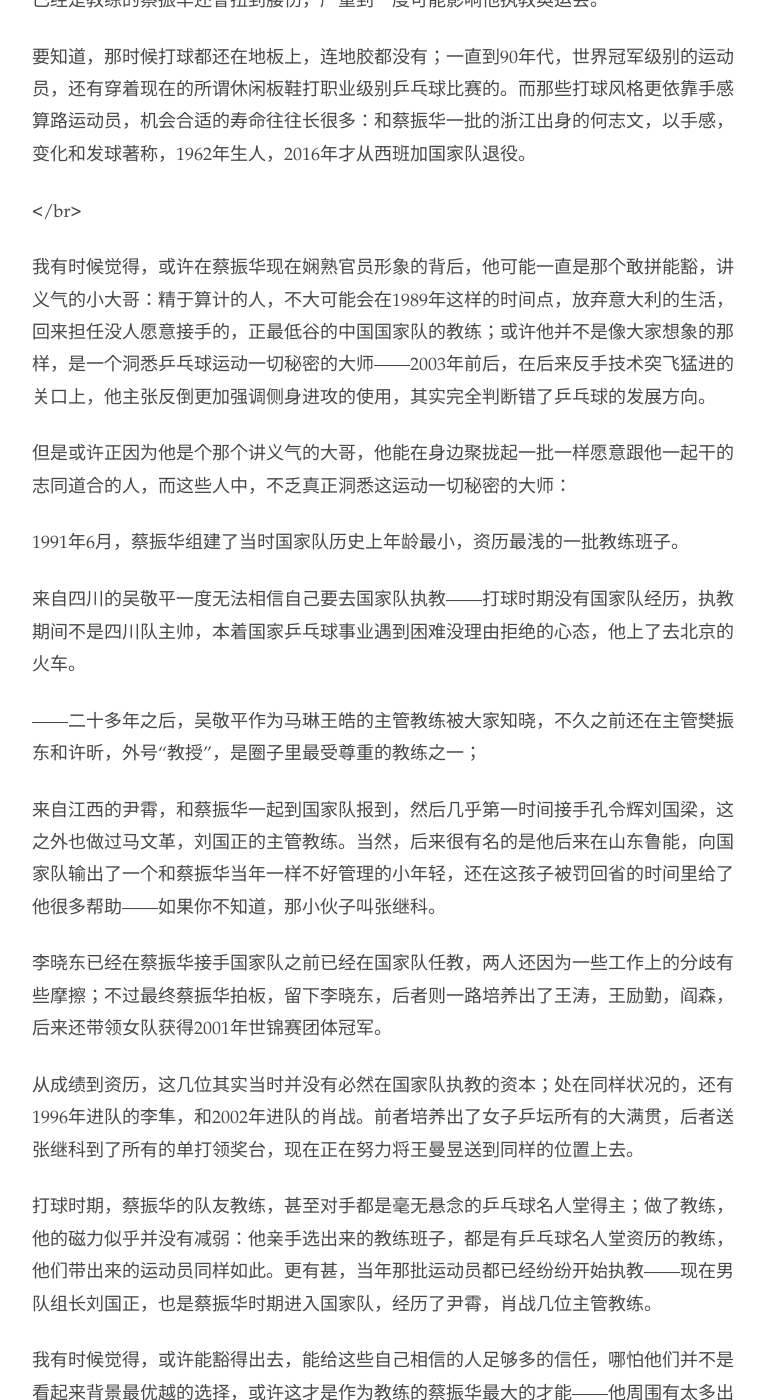
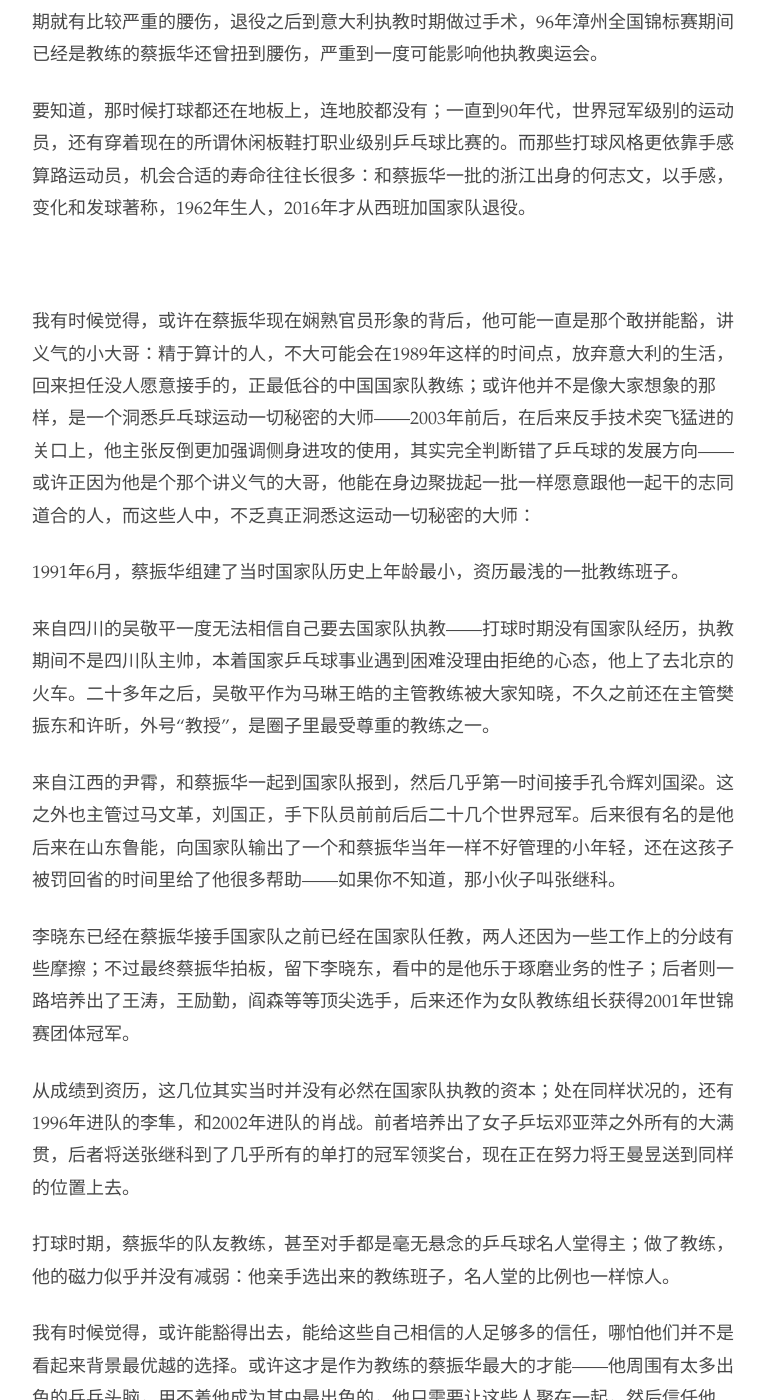
Before and after one commit to readandchedan/readandchedan.github.io, a Jekyll site: the page built from _posts/tabletennis/_posts/2018-09-26-cai-zhenhua.md, in a window 1280 px wide and 1400 px high, scrolled down 3512 px. Shown: the whole window, without its empty margins (256-1021 px from the left). Built offline with Jekyll 4.4.1, drawn with Linux system fonts in a browser that asks for light colours; some of the changed text lies outside the part shown.

Commit message:
modified

```diff
--- a/_posts/tabletennis/_posts/2018-09-26-cai-zhenhua.md
+++ b/_posts/tabletennis/_posts/2018-09-26-cai-zhenhua.md
@@ -1,5 +1,5 @@
 ---
-title: 蔡振华：永远不在意料之内的体育生涯
+title: 蔡振华：小大哥；胜负师；不在意料之中的体育生涯
 layout: default
 ---
 
@@ -7,17 +7,19 @@
 
 1978年，一个江苏小伙子背着行李，到国家队报到。
 
-这个当时有点愣头愣脑的年轻人打起球来一往无前，每得一分振臂呼喊，捡球恨不得绕场一周跑上一圈，看着精力无穷。当时已经是国家体委副主席的徐寅生，和当时国家队教练的李富荣对这个小伙子很有些期待：徐寅生听说这小伙子从小跑得快，跳得远，身体素质拔群，不到10岁就是小学的赛跑冠军；后来迷上打球进了少体校，四个月之后全市冠军，12岁进省队，不到16岁就成为省队主力，很有些天赋。
+这个当时有点愣头愣脑的年轻人打起球来一往无前，每得一分振臂呼喊，捡球恨不得绕场一周跑上一圈，看着精力无穷。当时是国家体委副主席的徐寅生和国家队教练李富荣对这个小伙子很有些期待。
 
-李富荣对他的期待则在另一方面：小伙子的打法特殊，左手横拍，之前一直是削球打法。一年之前年才改成进攻风格。攻球风格显然更适合他的打法，这个猛张飞一样的少年一年之内成绩大幅上升，拿到全国分区冠军，进了国家队。虽然改了打法，但是又保持了前辈梁戈亮、黄亮的那种倒板发球技术，自成一派。队伍需要新人新打法，小伙子正是需要的新鲜血液。
+徐寅生听说这小伙子从小跑得快，跳得远，身体素质拔群，不到10岁就是小学的赛跑冠军；后来迷上打球进了少体校，四个月之后全市冠军，12岁进省队，不到16岁就成为省队主力，很有些天赋。
+
+李富荣对他的期待则在另一方面：小伙子的打法特殊，左手横拍，之前一直是削球打法。一年之前年才改成进攻风格。这个猛张飞一样的少年改了打法一年之内成绩大幅上升，拿到全国分区冠军，进了国家队。虽然不再是削球，但是他保持了前辈梁戈亮、黄亮的那种倒板发球技术，自成一派。队伍需要新人新打法，他正是对里需要的新鲜血液。
 
 这小伙子当然就是蔡振华。
 
-现在说起蔡振华的球员时期，最经常提起的无外乎是他一面防弧胶皮一面反胶，发球不断倒板的打法，还有往两面胶皮涂鞋油，让两面胶皮都成黑色，对手看不出用哪边发球的传奇故事。
+现在说起蔡振华的球员时期，最经常提起的无外乎是他一面防弧胶皮一面反胶，发球不断倒板的打法，还有往两面胶皮涂鞋油，让两面胶皮都成黑色，对手看不出用哪边发球的传说。
 
-如果只看这些，很容易觉得蔡局长当年满脑子主意，思路灵活，算计深沉。这么想是理所当然的：左手打法，用两面不同性能的胶皮，还是一样颜色；还倒拍发球，最后让国际乒联修改了规则；他的弟子刘国梁正是这样的角色，他后来的从政，似乎也都需要这样的心思性格。
+如果只看这些，很容易觉得蔡局长当年满脑子主意，思路灵活，算计深沉。这么想是理所当然的：左手打法，用两面不同性能的胶皮，还是一样颜色；还倒拍发球，最后让国际乒联修改了规则；他的弟子刘国梁正是这样的角色；他后来从政，似乎也都需要这样的心思性格。
 
-偏偏这些都不是真的。
+偏偏这些不都是真的。
 
 故事和现实的区别所在，在于一系列在时间中发生的事情，要成为故事，必须前后呼应，互为因果：打球时期工于心计，之后从政理所应当，带出的徒弟也是一脉相承，这是故事。
 
@@ -27,19 +29,21 @@
 
 如果谁当时说蔡振华老谋深算，心机深沉，估计大家第一反应是认错人了。
 
-如果说让陈玘听话的方式是养猪，让蔡振华听话的方式则是：让他当队长。当时作为教练的许绍发不得已出此下策，一夜之间江南帮的小大哥分头铁打不乱，纤尘不染，服从纪律以身作则——大概当时的小蔡也是好面子吧。
+如果说让陈玘听话的方式是养猪，让蔡振华听话的方式则是让他当队长。当时作为教练的许绍发不得已出此下策，一夜之间江南帮的小大哥分头铁打不乱，纤尘不染，服从纪律以身作则——当时的小蔡大概也是好面子，成了队长也不再好混不吝了。
 
-</br>
+<br>
 
 当然，也不是所有的传闻都是假的。
 
-蔡振华确实破天荒的用了一块两面黑色一面防弧，一面反胶的球拍，这打法空前，也绝后；不过这个选择其实是少年时期打削球的后遗症。当时防弧胶皮刚刚出现，弹性很差而且不吃旋转，用来做削球的反手可以控制对手弧圈球的旋转。
+蔡振华确实破天荒的用了一块两面黑色一面防弧，一面反胶的球拍，当时防弧胶皮刚刚出现，弹性很差而且不吃旋转，用来做削球的反手可以控制对手弧圈球的旋转。
 
-蔡振华改了进攻打法，觉得这个配置仍然顺手，就索性继续用。他觉得这球拍顺手的原因，或许并不是因为他打球灵活或者变化丰富；可能恰恰相反，因为打法过于简单：7，80年代的乒乓球，虽然弧圈技术已经普及，但是技术远不如现在细腻。蔡振华的主要特长都集中在正手进攻这块，大概是因为半路出家的缘故，现在看来横板进攻打法的基础——正反手左右摆速其实相当不拿手。当时同样横板进攻打法的匈牙利人，已经开发出了反手弧圈球，两面都能凶猛进攻，这样的能力半路出家的蔡振华显然没有。这样一来一形成回合相持，球到了反手很难保持连续的攻势——所幸干脆还是直接用防弧胶皮，贴一下，形成落点长短，速度快慢的节奏变化。
+蔡振华改了进攻打法，但拍子没换。他觉得这球拍顺手的原因，或许并不是因为他打球灵活或者变化丰富；可能正因为打法过于简单。
 
-从一个角度上说，蔡振华虽然是横拍，但本质上是一个单面攻打法，正手进攻，反手防御变化，思路上和直板区别不大；但作为横板打法，当时前三板这块开发也远不如现在细腻，于是两面都是黑色胶皮，台面下倒拍发球的猫腻就成为了某种必须——蔡局长当年发球其实只有一个转不转配合一个长球，剩下的变化都在发球之前的倒拍和跺脚上了。发球没有变化，没办法为拿手的正手进攻创造机会。
+7，80年代的乒乓球，虽然弧圈技术已经普及，但是技术远不如现在细腻。蔡振华的主要特长都集中在正手进攻这块，大概是因为半路出家的缘故，现在看来横板进攻打法的基础——正反手左右摆速其实相当不拿手。当时同样横板进攻打法的匈牙利人，已经开发出了反手弧圈球，两面都能凶猛进攻，这样的能力半路出家的蔡振华显然没有。这样一来形成相持，球到了反手很难保持连续的攻势，干脆还是用防弧胶皮贴一下，形成落点长短，速度快慢的节奏变化。
 
-虽然打法嫌简单，两面倒板的作风讲出来也显得欠磊落，不过在那个蓝色绿色胶皮乒乓球拍经常出现，大家发球按照今天标准各个个合力的年代，一切以今天的视角观看，多少有些苛求；更何况，蔡振华虽然单打没能登顶，但是成绩单并不算难看——
+从一个角度上说，蔡振华虽然是横拍，但本质上是一个单面打法，正手进攻，反手防御变化，思路上和直板区别不大；但当时横板打法前三板也远不如现在细腻，于是两面都是黑色胶皮，台面下倒拍发球的猫腻就成为了某种必须——蔡局长当年发球其实只有一个转不转配合一个长球，剩下的变化都在发球之前的倒拍和跺脚上了。发球没有变化，没办法为拿手的正手进攻创造机会。
+
+虽然打法嫌简单，两面倒板的作风讲出来显得欠磊落，不过在那个蓝色绿色胶皮乒乓球拍经常出现，大家发球按照今天标准各个个合力的年代，一切以今天的视角观看，多少有些苛求；更何况，蔡振华虽然单打没能登顶，但是成绩单并不算难看——
 
 1981，83两届世锦赛单打亚军，都输给了郭跃华；
 
@@ -67,51 +71,49 @@
 
 要知道，那时候打球都还在地板上，连地胶都没有；一直到90年代，世界冠军级别的运动员，还有穿着现在的所谓休闲板鞋打职业级别乒乓球比赛的。而那些打球风格更依靠手感算路运动员，机会合适的寿命往往长很多：和蔡振华一批的浙江出身的何志文，以手感，变化和发球著称，1962年生人，2016年才从西班加国家队退役。
 
-</br>
+<br>
 
-我有时候觉得，或许在蔡振华现在娴熟官员形象的背后，他可能一直是那个敢拼能豁，讲义气的小大哥：精于算计的人，不大可能会在1989年这样的时间点，放弃意大利的生活，回来担任没人愿意接手的，正最低谷的中国国家队的教练；或许他并不是像大家想象的那样，是一个洞悉乒乓球运动一切秘密的大师——2003年前后，在后来反手技术突飞猛进的关口上，他主张反倒更加强调侧身进攻的使用，其实完全判断错了乒乓球的发展方向。
-
-但是或许正因为他是个那个讲义气的大哥，他能在身边聚拢起一批一样愿意跟他一起干的志同道合的人，而这些人中，不乏真正洞悉这运动一切秘密的大师：
+我有时候觉得，或许在蔡振华现在娴熟官员形象的背后，他可能一直是那个敢拼能豁，讲义气的小大哥：精于算计的人，不大可能会在1989年这样的时间点，放弃意大利的生活，回来担任没人愿意接手的，正最低谷的中国国家队教练；或许他并不是像大家想象的那样，是一个洞悉乒乓球运动一切秘密的大师——2003年前后，在后来反手技术突飞猛进的关口上，他主张反倒更加强调侧身进攻的使用，其实完全判断错了乒乓球的发展方向——或许正因为他是个那个讲义气的大哥，他能在身边聚拢起一批一样愿意跟他一起干的志同道合的人，而这些人中，不乏真正洞悉这运动一切秘密的大师：
 
 1991年6月，蔡振华组建了当时国家队历史上年龄最小，资历最浅的一批教练班子。
 
-来自四川的吴敬平一度无法相信自己要去国家队执教——打球时期没有国家队经历，执教期间不是四川队主帅，本着国家乒乓球事业遇到困难没理由拒绝的心态，他上了去北京的火车。
+来自四川的吴敬平一度无法相信自己要去国家队执教——打球时期没有国家队经历，执教期间不是四川队主帅，本着国家乒乓球事业遇到困难没理由拒绝的心态，他上了去北京的火车。二十多年之后，吴敬平作为马琳王皓的主管教练被大家知晓，不久之前还在主管樊振东和许昕，外号“教授”，是圈子里最受尊重的教练之一。
 
-——二十多年之后，吴敬平作为马琳王皓的主管教练被大家知晓，不久之前还在主管樊振东和许昕，外号“教授”，是圈子里最受尊重的教练之一；
+来自江西的尹霄，和蔡振华一起到国家队报到，然后几乎第一时间接手孔令辉刘国梁。这之外也主管过马文革，刘国正，手下队员前前后后二十几个世界冠军。后来很有名的是他后来在山东鲁能，向国家队输出了一个和蔡振华当年一样不好管理的小年轻，还在这孩子被罚回省的时间里给了他很多帮助——如果你不知道，那小伙子叫张继科。
 
-来自江西的尹霄，和蔡振华一起到国家队报到，然后几乎第一时间接手孔令辉刘国梁，这之外也做过马文革，刘国正的主管教练。当然，后来很有名的是他后来在山东鲁能，向国家队输出了一个和蔡振华当年一样不好管理的小年轻，还在这孩子被罚回省的时间里给了他很多帮助——如果你不知道，那小伙子叫张继科。
+李晓东已经在蔡振华接手国家队之前已经在国家队任教，两人还因为一些工作上的分歧有些摩擦；不过最终蔡振华拍板，留下李晓东，看中的是他乐于琢磨业务的性子；后者则一路培养出了王涛，王励勤，阎森等等顶尖选手，后来还作为女队教练组长获得2001年世锦赛团体冠军。
 
-李晓东已经在蔡振华接手国家队之前已经在国家队任教，两人还因为一些工作上的分歧有些摩擦；不过最终蔡振华拍板，留下李晓东，后者则一路培养出了王涛，王励勤，阎森，后来还带领女队获得2001年世锦赛团体冠军。
+从成绩到资历，这几位其实当时并没有必然在国家队执教的资本；处在同样状况的，还有1996年进队的李隼，和2002年进队的肖战。前者培养出了女子乒坛邓亚萍之外所有的大满贯，后者将送张继科到了几乎所有的单打的冠军领奖台，现在正在努力将王曼昱送到同样的位置上去。
 
-从成绩到资历，这几位其实当时并没有必然在国家队执教的资本；处在同样状况的，还有1996年进队的李隼，和2002年进队的肖战。前者培养出了女子乒坛所有的大满贯，后者送张继科到了所有的单打领奖台，现在正在努力将王曼昱送到同样的位置上去。
+打球时期，蔡振华的队友教练，甚至对手都是毫无悬念的乒乓球名人堂得主；做了教练，他的磁力似乎并没有减弱：他亲手选出来的教练班子，名人堂的比例也一样惊人。
 
-打球时期，蔡振华的队友教练，甚至对手都是毫无悬念的乒乓球名人堂得主；做了教练，他的磁力似乎并没有减弱：他亲手选出来的教练班子，都是有乒乓球名人堂资历的教练，他们带出来的运动员同样如此。更有甚，当年那批运动员都已经纷纷开始执教——现在男队组长刘国正，也是蔡振华时期进入国家队，经历了尹霄，肖战几位主管教练。
+我有时候觉得，或许能豁得出去，能给这些自己相信的人足够多的信任，哪怕他们并不是看起来背景最优越的选择。或许这才是作为教练的蔡振华最大的才能——他周围有太多出色的乒乓头脑，用不着他成为其中最出色的，他只需要让这些人聚在一起，然后信任他们。
 
-我有时候觉得，或许能豁得出去，能给这些自己相信的人足够多的信任，哪怕他们并不是看起来背景最优越的选择，或许这才是作为教练的蔡振华最大的才能——他周围有太多出色的乒乓头脑，用不着他成为其中最出色的，他只需要让这些人聚在一起，然后信任他们。
-
-</br>
+<br>
 
 蔡振华的本事当然并不只在识人上。
 
-中国乒乓球靠绝对的实力强行碾过对手，其实是蔡振华执教非常后期的事情了。在那之前，中国队要战胜对手，并没有现在的胜算，所以兵行险招并不罕见。
+中国乒乓球靠绝对的实力强行碾过对手，其实是想对近期的事情了。在那之前，中国队要战胜对手，并没有现在的胜算，所以兵行险招并不罕见。
 
-这方面说，蔡振华是个出色胜负师，懂得风险机遇并存，雷厉风行，当机立断。90年代前后，在中国体育圈大放异彩的，往往是这类胜负师——围棋的聂卫平算是一例，蔡振华算是另外一例。
+这方面说，蔡振华是个出色胜负师，明白风险机遇并存，雷厉风行，吃准的事情很少动摇。90年代前后，在中国体育圈大放异彩的，往往是这类胜负师——围棋的聂卫平也算是一例。
 
-这话现如今说出来让人难以想象，但是90年代初期中国男队的状况确实不乐观：41届男团世锦赛最后排名第七，全队的信心和士气都是历史最低谷。跟蔡振华自己还在打球的80年代不同，90年代的乒乓球气候已经变了——东欧风格的两面弧圈已经被瑞典风格的融合式弧圈快攻替代，欧洲到处都好手，快速胶水为主的一系列新型器材已经全面普及，这项运动的强度明显提升了。
+这话现如今说出来难以想象，但是90年代初期中国男队的状况确实不乐观：41届男团世锦赛最后排名第七，全队的信心和士气都是历史最低谷。跟蔡振华自己还在打球的80年代不同，90年代的乒乓球气候变了——东欧风格的两面弧圈已经被瑞典风格的融合式弧圈快攻替代，欧洲各国好手众多。器材方面快速胶水催动反胶成为乒坛的绝对主流，弧圈球技术成为了乒乓球不可撼动的核心，颗粒打法日趋弱势。总而言之，这项运动的强度明显提升了。
 
-手上的牌就这么多，周围的对手已经和往日完全不同，那么这手牌怎么打就是关键了。
+手上的牌就这么多，对手已经和往日完全不同，那么这手牌怎么打就是关键。
 
-不过首先要解决的是牌本身的问题。
+首先要解决的是牌本身的问题。
 
-蔡振华接手队伍第一件让人印象很深的事情，是提出要送当时头号主力马文革回省：当时离世界杯团体赛还有一个多月，马文革因为受批评心里不服借口身体不好不想打训练比赛，蔡振华当下决定停止马文革训练调整回省。作为当时国家队的一号主力，没有马文革的国家队是几乎不可能在比赛中出成绩的。所幸后来马文革算是幡然悔悟，中国队也没赔上新教练班子的第一次世界比赛的成绩。
+蔡振华接手队伍后第一次大赛备战，就提出要送当时头号主力马文革回省：当时离世界杯团体赛还有一个多月，马文革因为受批评心里不服借口身体不好不想打训练比赛，蔡振华当下决定停止马文革训练调整回省。作为当时国家队的一号主力，没有马文革的国家队是不可能在比赛中出成绩的。所幸后来马文革幡然悔悟，当时还是少帅的老蔡的威望树了起来。
 
-这做法本身有相当杀鸡儆猴的意味：如果一号主力马文革都不安全，那么别人最好也打起百分之百的精神。某个角度上说，这是带头大哥的信号：本事再大，不愿跟我走的，请另谋高就。相当有时代特点的老派教练手笔。
+这做法本身有相当杀鸡儆猴的意味：如果一号主力马文革都不安全，那么别人最好也打起百分之百的精神。这方式本身相当有老蔡风格，换了别人，方式大概委婉怀柔一些，但是当时年轻的蔡振华想必骨子里还有大头大哥的血气：本事再大，不愿跟我走的，就请另谋高就。
 
 另一个值得一说的是双打。
 
-当时中国队战绩低迷，所以需要所有拿得到的成绩，来证明我们和对手的差距其实没那么大。这种大状况下，蔡振华选择了双打做为突破口。一方面，双打相对看技术特长，因为特短可以靠同伴弥补；另一方面，中国队当时仍然有基数大的优势，可以通过配对最大化比较优势。
+当时中国队战绩低迷，信心低迷。缺少成绩的情况下，很难客观的认识自己状况。行是如此，蔡振华选了双打做突破口。一方面，双打相对看技术特长，因为特短可以靠同伴弥补；具体说来，中国当时打法多样，仍然有很多颗粒，直板队员；他们或许单打中空间较小，但是相互配合潜力很大。
 
-这其中最典型的例子，当数王涛和吕林的双打组合。这两位一左手一右手，一进台一远台，一个横板一个直板，一个近台一个中台，一个擅长发动一个擅长补板。现如今乒乓球奥运会团体的赛制，导致双打配对几乎必然变成王炸组合，强强联手，但是那个年代，双打的配对选人，技术组合，发动配合，都是见心思费心血的。
+老蔡后来最得意的双打，大概是后来的王涛和吕林。这两位一左手一右手，一进台一远台，一个横板一个直板，一个近台一个中台，一个擅长发动一个擅长补板。两个相对少数的打法配对，珠联璧合，几乎无懈可击。
+
+现如今乒乓球奥运会团体的赛制，导致双打配对几乎必然变成王炸组合，强强联手，但是那个年代，双打的配对选人，技术组合，发动配合，都是见心思费心血。但一旦成功，无论战绩还是观赏性，都首屈一指。
 
 当然，王涛吕林也不是蔡振华时期唯一的双打绝配，他们之外，男双的阎森王励勤，孔令辉刘国梁，也都是乒乓球历史上属的上男子双打巅峰组合。
 
@@ -123,23 +125,27 @@
 
 这考虑其实非常微妙：要知道，在那个时间点，刘国梁对瓦尔德内尔当时全胜，与其宁可老瓦一定得两分让老将上，按照中国队之前的一贯思维，其实用刘国梁去抓老瓦是个更说得过去的选择；毕竟中国队重视团体赛，两个20岁出头的年轻人，在单打中能有多大突破是未知之数。但是最后，老蔡选择了让两边各司其职，实际上也承受了双份的风险。
 
-这里边的考量，从外边看，其实有两方面：刘国梁上场虽然看起来合理，但也不是没风险。年轻人第一次世锦赛决赛上场就要打到前两号主力，如果输球了是灾难性的；马文革虽然对老瓦不占什么上风，但是蔡振华笃定自己对瑞典队的了解（毕竟是接手队伍以来的头号假想敌），知道在之前马文革输两分的情况下，瑞典人对马文革依然打一号和丁松出三号缺少心理准备，放手一搏也不是没机会。
+这里边的考量，从外边看，有两方面：刘国梁上场虽然看起来合理，但也不是没风险。年轻人第一次世锦赛决赛上场就要打到前两号主力，如果输球了，对后续运动生涯的发展的打击可能是毁灭性的；马文革虽然对老瓦不占什么上风，但是蔡振华笃定自己对瑞典队的了解（毕竟是接手队伍以来的头号假想敌），知道在之前马文革输两分的情况下，瑞典人对马文革依然打一号和丁松出三号缺少心理准备，放手一搏也不是没机会。
 
-不过丁松也不是唯一一个被蔡振华雪藏到决赛的例子：孔令辉在广岛亚运会上也是一直被压到最后才出场打第三号，在紧张到手抖的情况下战胜李哲成男单夺冠；这次经历之后，孔令辉第二年得到了世锦赛和世界杯冠军。巧的是，多年之后，蔡振华的徒弟刘国梁对另一个后来的大满贯做了同样的事情：2010年莫斯科世锦赛，刘国梁最终临时决定让之前两轮都出场的年轻人担任第三单打——张继科战胜德国的苏斯，后边的事情大家都知道了。
+不过丁松也不是唯一一个被蔡振华雪藏到决赛的例子：孔令辉在广岛亚运会上也是一直被压到最后才出场打第三号，在紧张到手抖的情况下战胜李哲成，之后第二年得到了世锦赛和世界杯冠军。
 
-或许就像当年李富荣决定让蔡振华们担纲1981年世锦赛，战胜瑞典一样，从蔡振华自己到孔令辉到张继科，年轻人们在意料之外的时间承担起责任，然后成长，一切仿佛历史传承，轮转不休。
+——巧的是，多年之后，蔡振华的徒弟刘国梁对另一个后来的大满贯做了同样的事情：2010年莫斯科世锦赛，刘国梁最终临时决定让之前两轮都出场的年轻人担任第三单打：张继科战胜德国的苏斯，之后第二年得到了世锦赛和世界杯冠军。
+
+或许就像当年李富荣决定让蔡振华们担纲1981年世锦赛团体赛，战胜瑞典一样，从蔡振华自己到孔令辉到张继科，年轻人们在意料之外的时间承担起责任，然后成长，一切仿佛历史传承，轮转不休。
 
 43届之后，瑞典人也开始在排阵上琢磨蔡振华的用意了：44届世锦赛，瑞典小组赛输给比利时，八进四提前和中国队遭遇；蔡振华到此已经在42，43届世锦赛上都用削球手去抓卡尔松，瑞典人对此心知肚明。到了场馆之后发现丁松果然在早早的适应场地，于是笃定的排出了凶阵，放佩尔森到第三场抓削球手。
 
 结果中国队的排阵是：孔令辉刘国梁前两场，上一届第五场让佩尔森丢两分的王涛放在第三号。中国队3:1战胜瑞典。
 
-坦白说，这种胜负之术，在竞技体育中算不上王道，赌博多了，当然就有失手的时候：45届中国队丢掉了男团冠军，46届如履薄冰，都是反例。但是从蔡振华的角度来说，接手的时候队伍情况远不如后来，能把一手牌打到极致，令人津津乐道也是真的。
+坦白说，这种胜负之术，赢得时候固然精彩，但在竞技体育中毕竟不是王道，赌博多了，总有失手：45届中国队丢掉了男团冠军，46届对韩国如履薄冰，都是栗子。但是看客的角度上说，蔡振华拍阵能把一手牌打到极致，也确实令人津津乐道。
 
-2000年口上，蔡振华开始不再直接参与指导队员工作[3]；2002年，刘国梁退役，之后几乎在第二天训练就从运动员转型为教练员；2004年，蔡振华指导了最后一届奥运会，柳承敏得到男单金牌，多少有些遗憾。
+44届之后，2000年口上，蔡振华开始不再直接参与指导队员工作[3]；2002年，刘国梁退役，几乎在第二天就从运动员转型为教练员；2004年，蔡振华指导了最后一届奥运会，丢了男单金牌，多少有些遗憾。
 
-2004年11月，蔡振华的全职工作变成了评语中心主任，2005年被任命为国家体育总局局长助理，他也基本上离开了竞技体育的第一线。
+2004年11月，蔡振华的全职工作变成了乒羽中心主任，2005年被任命为国家体育总局局长助理，到此，他只会偶尔出现在国家队训练馆了。
 
-</br>
+即便如此，每次他出现，还是能让在场的所有的运动员都缩缩脖子。
+
+<br>
 
 这会大家应该都知道了，蔡振华调离中国国家体育总局、离任体育总局副局长，接下来会担任中华全国总工会副主席以及书记处书记。按照惯例，这是要退休的前兆——工会书记，据说虚职为主，到了这里，算是缓和一下，为了生活下一阶段做做打算。
 
```
